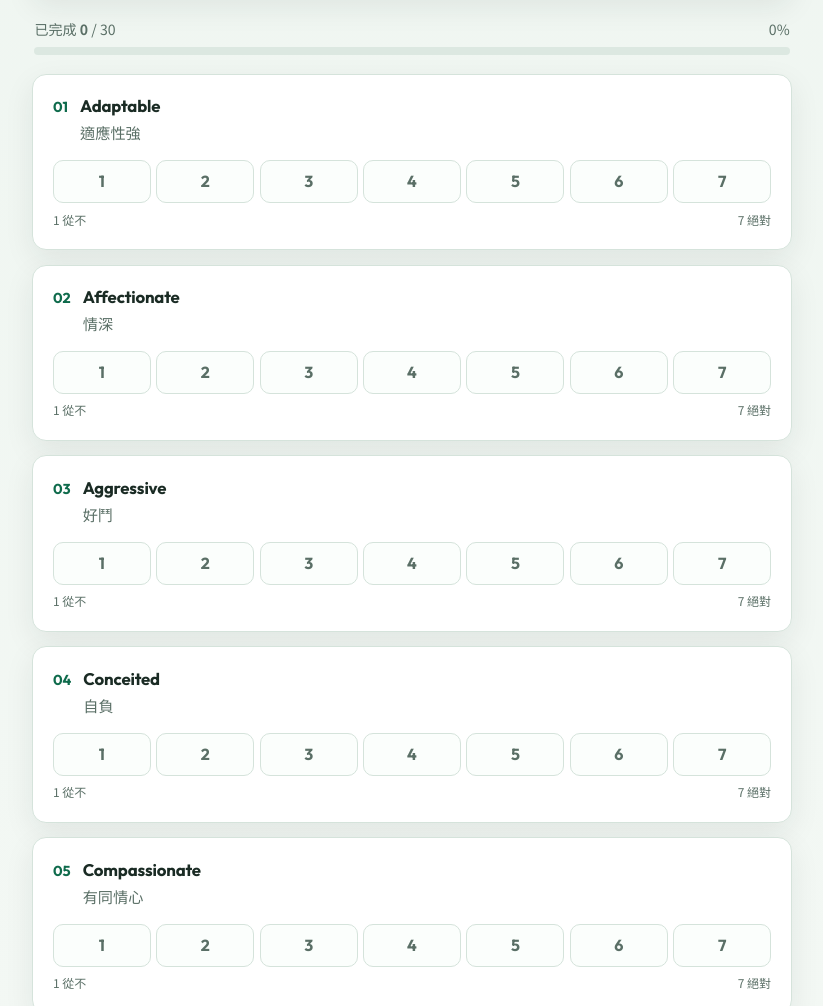
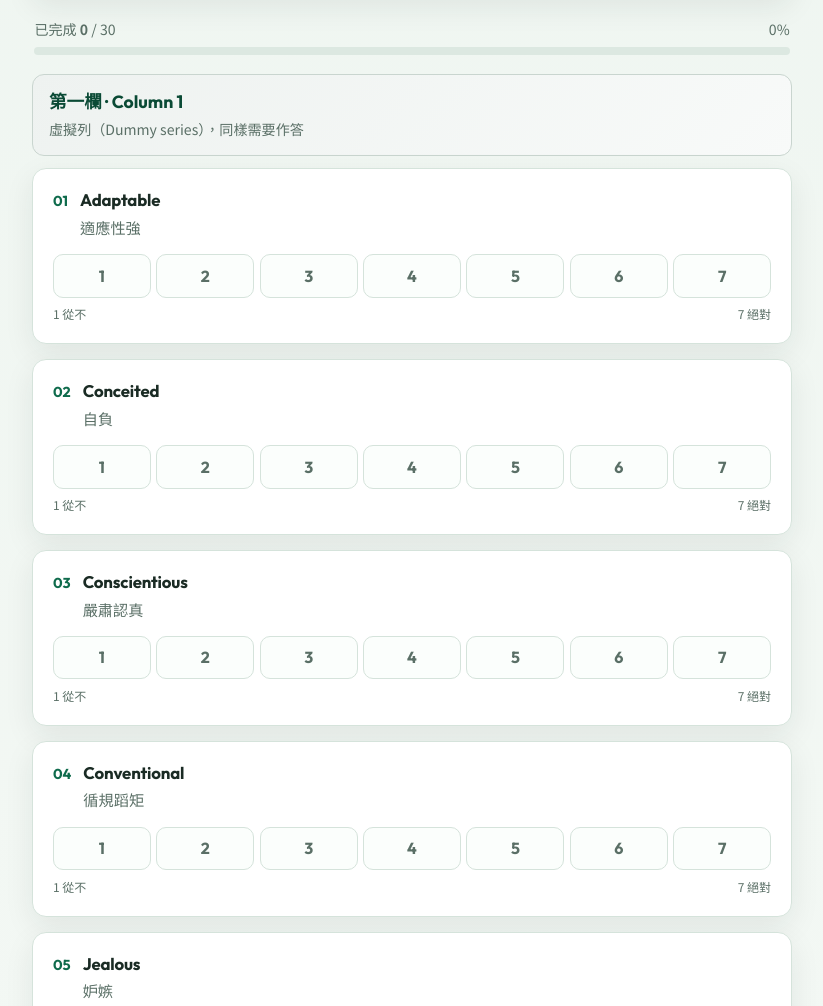
Before and after one commit to tomchan212/snake-game, a plain HTML site: page gender-traits/index.html in a window 1280 px wide. Shown: the part 541-1547 px from the top of the page, without its empty margins (228-1051 px from the left). Drawn offline with Linux system fonts and the light colour scheme.

Commit message:
Group Gender Traits questions into three labeled columns
Show Column 1 questions in their own section first, followed by
Columns 2 and 3, so the dummy-series items are clearly included.

Co-authored-by: TomChan212 <tomchan212@users.noreply.github.com>

```diff
--- a/gender-traits/index.html
+++ b/gender-traits/index.html
@@ -55,8 +55,8 @@
         <section class="results-card" aria-labelledby="results-heading">
           <h2 id="results-heading">計分 · Scoring</h2>
           <p class="results-note">
-            合計第二欄和第三欄。第一欄可能被稱為虛擬列，以防止您在參加考試時歪曲測試。<br />
-            <em>Total the second and third columns. The first column may be called a dummy column to prevent you from distorting the test while taking it.</em>
+            三欄題目都要作答。合計第二欄和第三欄；第一欄是虛擬列，用來防止作答時歪曲測試，但仍會顯示總和。<br />
+            <em>Answer all three columns. Total columns 2 and 3 for the score. Column 1 is a dummy series to reduce bias, but its total is still shown.</em>
           </p>
 
           <dl class="score-grid">
--- a/gender-traits/script.js
+++ b/gender-traits/script.js
@@ -81,14 +81,27 @@ const axisCaptionEl = document.getElementById("axis-caption");
 const toastEl = document.getElementById("toast");
 const resetBtn = document.getElementById("reset-btn");
 
-function renderQuestions() {
-  const fragment = document.createDocumentFragment();
+const COLUMN_META = {
+  1: {
+    title: "第一欄 · Column 1",
+    note: "虛擬列（Dummy series），同樣需要作答",
+  },
+  2: {
+    title: "第二欄 · Column 2",
+    note: "計分會合計此欄分數",
+  },
+  3: {
+    title: "第三欄 · Column 3",
+    note: "計分會合計此欄分數，再以第二欄減去此欄",
+  },
+};
 
-  TRAITS.forEach((trait, index) => {
+function createQuestionCard(trait, displayNumber, delayIndex) {
   const card = document.createElement("section");
   card.className = "question-card";
-    card.style.animationDelay = `${Math.min(index * 0.02, 0.3)}s`;
+  card.style.animationDelay = `${Math.min(delayIndex * 0.02, 0.3)}s`;
   card.dataset.traitId = trait.id;
+  card.dataset.column = String(trait.column);
 
   const choices = Array.from({ length: 7 }, (_, i) => {
     const value = i + 1;
@@ -102,7 +115,7 @@ function renderQuestions() {
 
   card.innerHTML = `
     <div class="question-top">
-        <span class="q-num">${String(index + 1).padStart(2, "0")}</span>
+      <span class="q-num">${String(displayNumber).padStart(2, "0")}</span>
       <h3 class="q-title">
         <span class="en">${trait.en}</span>
         <span class="zh">${trait.zh}</span>
@@ -117,7 +130,41 @@ function renderQuestions() {
     </div>
   `;
 
-    fragment.appendChild(card);
+  return card;
+}
+
+function renderQuestions() {
+  const fragment = document.createDocumentFragment();
+  let displayNumber = 0;
+  let delayIndex = 0;
+
+  [1, 2, 3].forEach((column) => {
+    const traits = TRAITS.filter((trait) => trait.column === column);
+    const meta = COLUMN_META[column];
+
+    const section = document.createElement("section");
+    section.className = "column-section";
+    section.dataset.column = String(column);
+
+    const heading = document.createElement("header");
+    heading.className = "column-heading";
+    heading.innerHTML = `
+      <h2>${meta.title}</h2>
+      <p>${meta.note}</p>
+    `;
+    section.appendChild(heading);
+
+    const list = document.createElement("div");
+    list.className = "column-questions";
+
+    traits.forEach((trait) => {
+      displayNumber += 1;
+      list.appendChild(createQuestionCard(trait, displayNumber, delayIndex));
+      delayIndex += 1;
+    });
+
+    section.appendChild(list);
+    fragment.appendChild(section);
   });
 
   questionsEl.appendChild(fragment);
--- a/gender-traits/style.css
+++ b/gender-traits/style.css
@@ -173,6 +173,42 @@ body {
 }
 
 #questions {
+  display: grid;
+  gap: 1.35rem;
+}
+
+.column-section {
+  display: grid;
+  gap: 0.75rem;
+}
+
+.column-heading {
+  padding: 0.85rem 1rem;
+  border-radius: 12px;
+  background: linear-gradient(135deg, #e7f6ee, #f7fbf8);
+  border: 1px solid #b7d8c7;
+}
+
+.column-heading h2 {
+  margin: 0;
+  font-family: var(--font-display);
+  font-size: 1.1rem;
+  font-weight: 700;
+  color: var(--accent-deep);
+}
+
+.column-heading p {
+  margin: 0.25rem 0 0;
+  color: var(--muted);
+  font-size: 0.88rem;
+}
+
+.column-section[data-column="1"] .column-heading {
+  background: linear-gradient(135deg, #eef2f0, #f8faf9);
+  border-color: #c9d5cf;
+}
+
+.column-questions {
   display: grid;
   gap: 0.9rem;
 }
```
Lines whose indentation alone changed are shown as unchanged.
